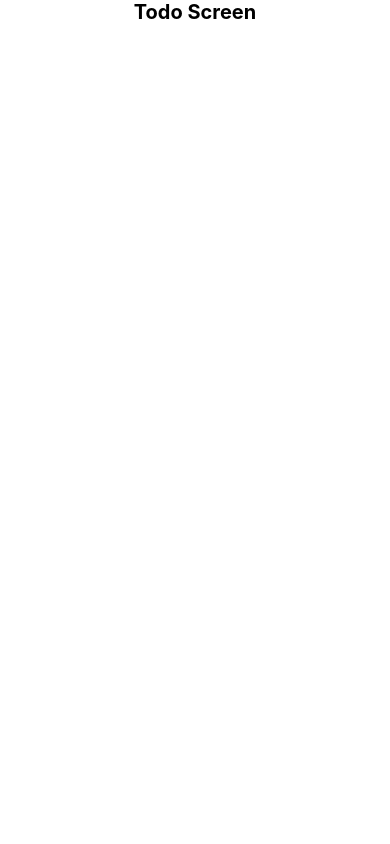
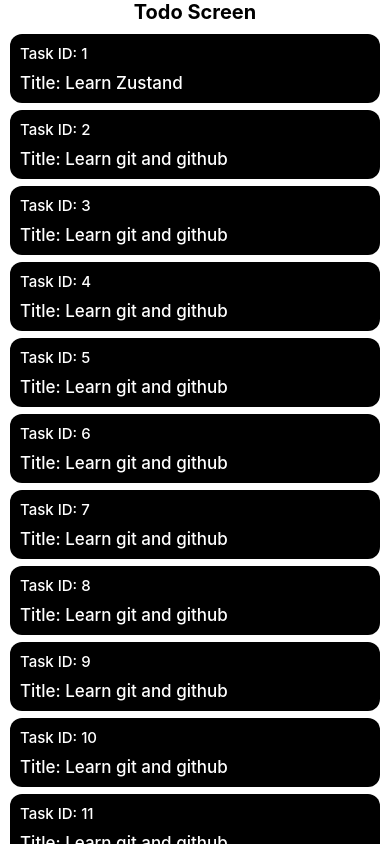
Before and after one commit to student-Harshmer/Todo, a React Native app: screen / in a window 390 px wide. Built offline with nearby package versions, Linux system fonts and the light colour scheme.

Commit message:
feat: made the flatList to show the tasks

```diff
--- a/App.tsx
+++ b/App.tsx
@@ -1,3 +1,4 @@
+/* eslint-disable react/no-unstable-nested-components */
 /**
  * Sample React Native App
  * https://github.com/facebook/react-native
@@ -6,10 +7,11 @@
  */
 
 import { useState } from 'react';
-import { StatusBar, StyleSheet, Text, useColorScheme } from 'react-native';
+import { FlatList, StatusBar, StyleSheet, Text, useColorScheme, View } from 'react-native';
 import {
   SafeAreaProvider,
   SafeAreaView,
+  useSafeAreaInsets,
 } from 'react-native-safe-area-context';
 
 type Task = {
@@ -19,7 +21,32 @@ type Task = {
 
 function App() {
   const isDarkMode = useColorScheme() === 'dark';
-  const [task, setTask] = useState<Task[]>([]);
+  const [task, setTask] = useState<Task[]>([
+    { id: 1, title: "Learn Zustand" },
+    { id: 2, title: "Learn git and github" },
+    { id: 3, title: "Learn git and github" },
+    { id: 4, title: "Learn git and github" },
+    { id: 5, title: "Learn git and github" },
+    { id: 6, title: "Learn git and github" },
+    { id: 7, title: "Learn git and github" },
+    { id: 8, title: "Learn git and github" },
+    { id: 9, title: "Learn git and github" },
+    { id: 10, title: "Learn git and github" },
+    { id: 11, title: "Learn git and github" },
+  ]);
+
+  type TaskProps = {
+    item: Task;
+  }
+
+  const RenderTask = ({ item }: TaskProps) => {
+    return (
+      <View style={styles.taskContainer}>
+        <Text style={styles.idText}>Task ID: {item.id}</Text>
+        <Text style={styles.taskTitleText}>Title: {item.title}</Text>
+      </View>
+    )
+  }
 
   return (
     <SafeAreaProvider>
@@ -30,6 +57,12 @@ function App() {
 
 
         {/* Todo List Start here - Harsh */}
+        <FlatList
+          data={task}
+          renderItem={({ item }) => <RenderTask item={item} />}
+          contentContainerStyle={styles.listStyle}
+          showsVerticalScrollIndicator={false}
+        />
 
         {/* Todo List End Here here */}
       </SafeAreaView>
@@ -42,14 +75,33 @@ const styles = StyleSheet.create({
     flex: 1,
     backgroundColor: '#fff',
   },
-  container: {
-    flex: 1,
-  },
   titleText: {
     fontSize: 20,
     textAlign: 'center',
     fontWeight: 'bold',
-  }
+    paddingBottom: 10,
+  },
+  listStyle: {
+    gap: 7,
+    paddingHorizontal: 10,
+    flexGrow: 1,
+  },
+  taskContainer: {
+    backgroundColor: '#000',
+    borderRadius: 12,
+    padding: 10,
+  },
+  taskTitleText: {
+    marginTop: 10,
+    color: '#fff',
+    fontSize: 17,
+    fontWeight: 500,
+  },
+  idText: {
+    color: '#fff',
+    fontSize: 15,
+    fontWeight: 500,
+  },
 });
 
 export default App;
```
